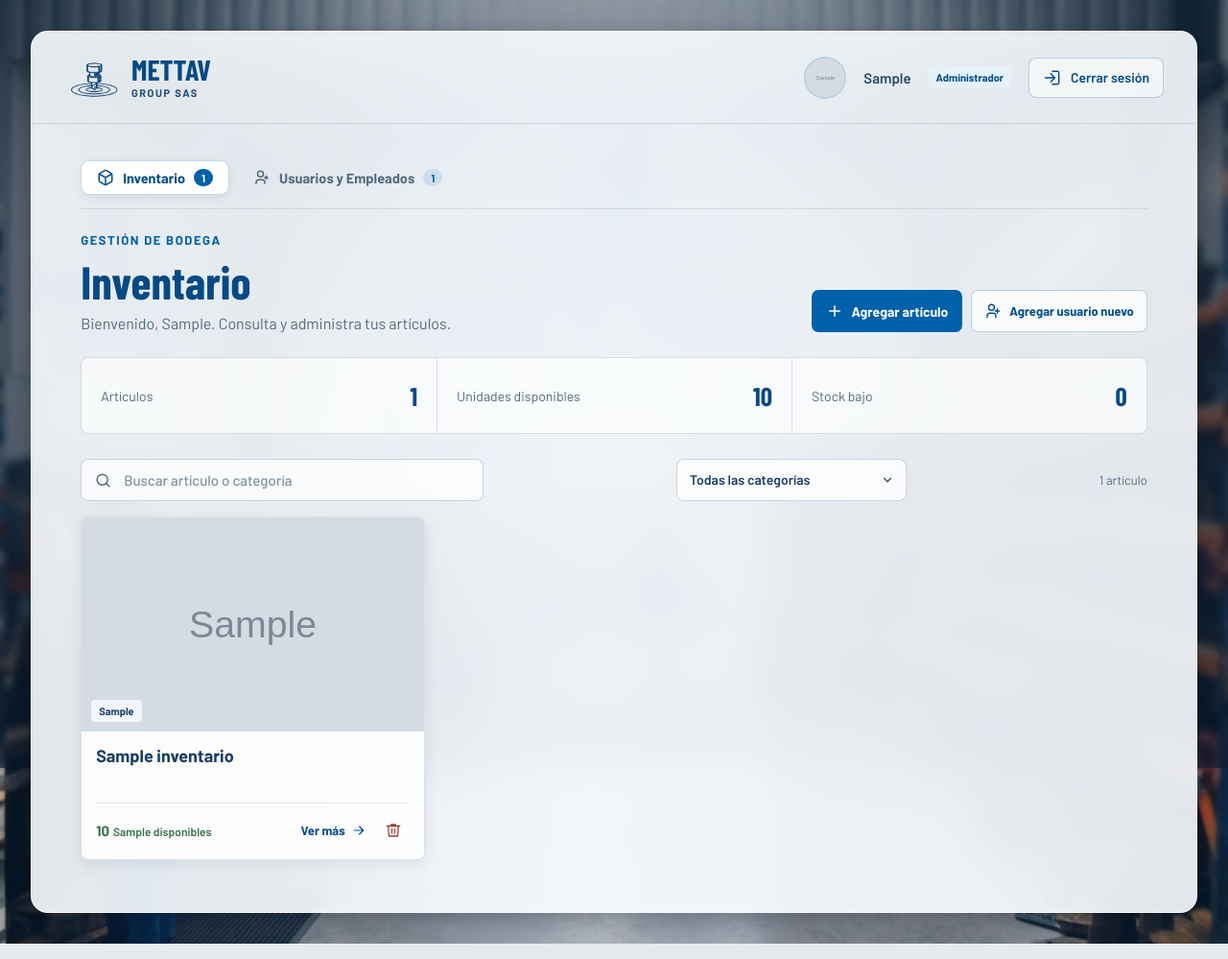
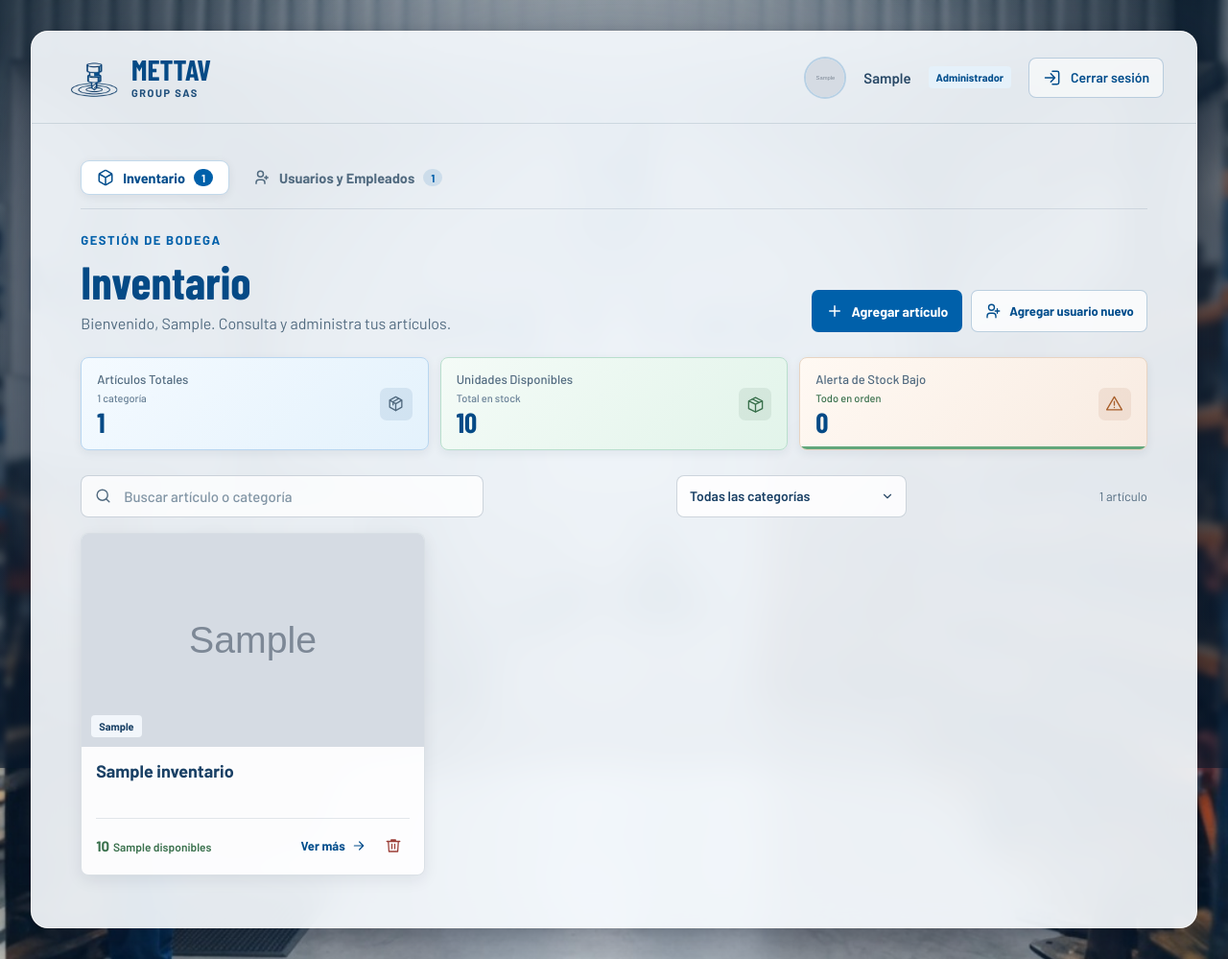
Before and after one commit to JuanSar2107/METTAV, a Flask app: page /dashboard in a window 1280 px wide. Shown: the whole page at 96% size. Run offline with Flask 3, Linux system fonts and the light colour scheme; the visitor is signed in with stand-in values (Sample User, id 1); data comes from the database, SQL or seed files in the repository; tables that the repository leaves empty hold one stand-in row (values such as "Sample post"); grey boxes marked "Sample" are stand-in pictures; some web fonts are replaced.

Commit message:
cambios dashboard

```diff
--- a/mi_proyecto/mi_app/static/css/dashboard.css
+++ b/mi_proyecto/mi_app/static/css/dashboard.css
@@ -365,6 +365,137 @@ body {
     border: 1px solid rgba(39, 71, 101, 0.16);
     border-radius: 8px;
     background: rgba(255, 255, 255, 0.68);
+}
+
+.inventory-summary--cards {
+    gap: 12px;
+    border: 0;
+    background: transparent;
+}
+
+.inventory-summary--cards .summary-item {
+    position: relative;
+    display: grid;
+    min-height: 96px;
+    grid-template-columns: minmax(0, 1fr) auto;
+    grid-template-rows: auto 1fr;
+    align-items: center;
+    gap: 4px 12px;
+    overflow: hidden;
+    padding: 14px 16px;
+    border: 1px solid transparent;
+    border-radius: 8px;
+    box-shadow: 0 3px 10px rgba(25, 55, 80, 0.08);
+}
+
+.inventory-summary--cards .summary-item + .summary-item {
+    border-left: 1px solid transparent;
+}
+
+.summary-item--items {
+    border-color: #b8d6f0 !important;
+    background: linear-gradient(135deg, #f4faff, #e4f2fc);
+}
+
+.summary-item--units {
+    border-color: #b9dfcd !important;
+    background: linear-gradient(135deg, #f4fbf7, #e2f4ea);
+}
+
+.summary-item--low {
+    border-color: #e8d4c2 !important;
+    background: linear-gradient(135deg, #fff9f3, #f8ebe1);
+}
+
+.summary-card-copy {
+    display: grid;
+    min-width: 0;
+    gap: 4px;
+}
+
+.inventory-summary--cards .summary-card-copy > span {
+    min-height: 0;
+    color: #526b80;
+    font-size: 13px;
+    font-weight: 500;
+    line-height: 1.25;
+}
+
+.summary-card-copy small {
+    color: #688096;
+    font-size: 11px;
+    font-weight: 500;
+}
+
+.summary-item--low .summary-card-copy small {
+    color: #9b5b32;
+}
+
+.summary-item--low.is-clear .summary-card-copy small {
+    color: #39704c;
+}
+
+.inventory-summary--cards .summary-item strong {
+    grid-column: 1;
+    grid-row: 2;
+    align-self: end;
+    font-size: 29px;
+}
+
+.summary-icon {
+    display: grid;
+    width: 34px;
+    height: 34px;
+    grid-column: 2;
+    grid-row: 1 / span 2;
+    place-items: center;
+    border-radius: 7px;
+    background: rgba(5, 74, 134, 0.09);
+    color: var(--blue-brand);
+}
+
+.summary-item--units .summary-icon {
+    background: rgba(57, 112, 76, 0.1);
+    color: #39704c;
+}
+
+.summary-item--low .summary-icon {
+    background: rgba(155, 91, 50, 0.1);
+    color: #a85f2b;
+}
+
+.summary-icon svg {
+    width: 19px;
+    height: 19px;
+    fill: none;
+    stroke: currentColor;
+    stroke-linecap: round;
+    stroke-linejoin: round;
+    stroke-width: 1.7;
+}
+
+.summary-item--low::after {
+    position: absolute;
+    right: 0;
+    bottom: 0;
+    left: 0;
+    height: 3px;
+    background: #c95f50;
+    content: "";
+}
+
+.summary-item--low.is-clear::after {
+    background: #62a77b;
+}
+
+@media (max-width: 720px) {
+    .inventory-summary--cards {
+        grid-template-columns: repeat(2, minmax(0, 1fr));
+    }
+
+    .inventory-summary--cards .summary-item--low {
+        grid-column: 1 / -1;
+    }
 }
 
 .summary-item {
--- a/mi_proyecto/mi_app/static/js/dashboard.js
+++ b/mi_proyecto/mi_app/static/js/dashboard.js
@@ -130,9 +130,13 @@
     const updateSummary = () => {
         const totalUnits = cards.reduce((total, card) => total + Number(card.dataset.stock), 0);
         const lowStock = cards.filter((card) => Number(card.dataset.stock) <= 5).length;
+        const categoryCount = new Set(cards.map((card) => (card.dataset.category || "").trim()).filter(Boolean)).size;
         document.querySelector("#summary-items").textContent = cards.length;
         document.querySelector("#summary-units").textContent = totalUnits;
         document.querySelector("#summary-low-stock").textContent = lowStock;
+        document.querySelector("#summary-category-count").textContent = `${categoryCount} ${categoryCount === 1 ? "categoría" : "categorías"}`;
+        document.querySelector("#summary-low-stock-caption").textContent = lowStock ? "Requiere reabastecimiento" : "Todo en orden";
+        document.querySelector("#summary-low-stock-card").classList.toggle("is-clear", lowStock === 0);
     };
 
     const updateResultsCount = () => {
@@ -141,13 +145,18 @@
         emptySearch.hidden = visibleCount > 0;
     };
 
+    const normalizeSearchText = (value) =>
+        value.toLocaleLowerCase("es").normalize("NFD").replace(/[\u0300-\u036f]/g, "");
+
     const applyFilters = () => {
-        const query = searchInput instanceof HTMLInputElement ? searchInput.value.trim().toLocaleLowerCase("es") : "";
-        const selectedCategory = categoryFilter instanceof HTMLSelectElement ? categoryFilter.value.trim().toLocaleLowerCase("es") : "";
+        const query = searchInput instanceof HTMLInputElement ? normalizeSearchText(searchInput.value.trim()) : "";
+        const selectedCategory = categoryFilter instanceof HTMLSelectElement
+            ? normalizeSearchText(categoryFilter.value.trim())
+            : "";
 
         cards.forEach((card) => {
-            const content = `${card.dataset.name} ${card.dataset.code} ${card.dataset.category}`.toLocaleLowerCase("es");
-            const cardCategory = (card.dataset.category || "").trim().toLocaleLowerCase("es");
+            const content = normalizeSearchText(`${card.dataset.name || ""} ${card.dataset.code || ""} ${card.dataset.category || ""}`);
+            const cardCategory = normalizeSearchText((card.dataset.category || "").trim());
 
             const matchesQuery = !query || content.includes(query);
             const matchesCategory = !selectedCategory || cardCategory === selectedCategory;
--- a/mi_proyecto/mi_app/templates/dashboard.html
+++ b/mi_proyecto/mi_app/templates/dashboard.html
@@ -103,19 +103,37 @@
                 </div>
             </div>
 
-            <section class="inventory-summary" aria-label="Resumen del inventario">
-                <div class="summary-item">
-                    <span>Artículos</span>
+            <section class="inventory-summary inventory-summary--cards" aria-label="Resumen del inventario">
+                <article class="summary-item summary-item--items">
+                    <div class="summary-card-copy">
+                        <span>Artículos Totales</span>
+                        <small id="summary-category-count">{{ articulos|map(attribute='categoria')|unique|list|length }} categorías</small>
+                    </div>
                     <strong id="summary-items">{{ articulos|length }}</strong>
-                </div>
-                <div class="summary-item">
-                    <span>Unidades disponibles</span>
+                    <span class="summary-icon" aria-hidden="true">
+                        <svg viewBox="0 0 24 24"><path d="m12 3 8 4.5v9L12 21l-8-4.5v-9L12 3Z"/><path d="m4.5 7.8 7.5 4.3 7.5-4.3M12 12v9m4-15.8-7.5 4.3v4.2"/></svg>
+                    </span>
+                </article>
+                <article class="summary-item summary-item--units">
+                    <div class="summary-card-copy">
+                        <span>Unidades Disponibles</span>
+                        <small>Total en stock</small>
+                    </div>
                     <strong id="summary-units">{{ articulos|sum(attribute='stock') }}</strong>
-                </div>
-                <div class="summary-item">
-                    <span>Stock bajo</span>
+                    <span class="summary-icon" aria-hidden="true">
+                        <svg viewBox="0 0 24 24"><path d="M3 8.5 12 4l9 4.5v10L12 23l-9-4.5v-10Z"/><path d="m3.5 8.7 8.5 4.2 8.5-4.2M12 13v9.5M8 6l9 4.5"/></svg>
+                    </span>
+                </article>
+                <article class="summary-item summary-item--low" id="summary-low-stock-card">
+                    <div class="summary-card-copy">
+                        <span>Alerta de Stock Bajo</span>
+                        <small id="summary-low-stock-caption">{% if articulos|selectattr('stock', 'le', 5)|list|length %}Requiere reabastecimiento{% else %}Todo en orden{% endif %}</small>
+                    </div>
                     <strong id="summary-low-stock">{{ articulos|selectattr('stock', 'le', 5)|list|length }}</strong>
-                </div>
+                    <span class="summary-icon" aria-hidden="true">
+                        <svg viewBox="0 0 24 24"><path d="M12 3 22 20H2L12 3Z"/><path d="M12 9v5m0 3v.01"/></svg>
+                    </span>
+                </article>
             </section>
 
             <div class="inventory-toolbar">
```
Also changed, not shown: other parts of mi_proyecto/mi_app/static/css/dashboard.css (+37 -0 lines).
